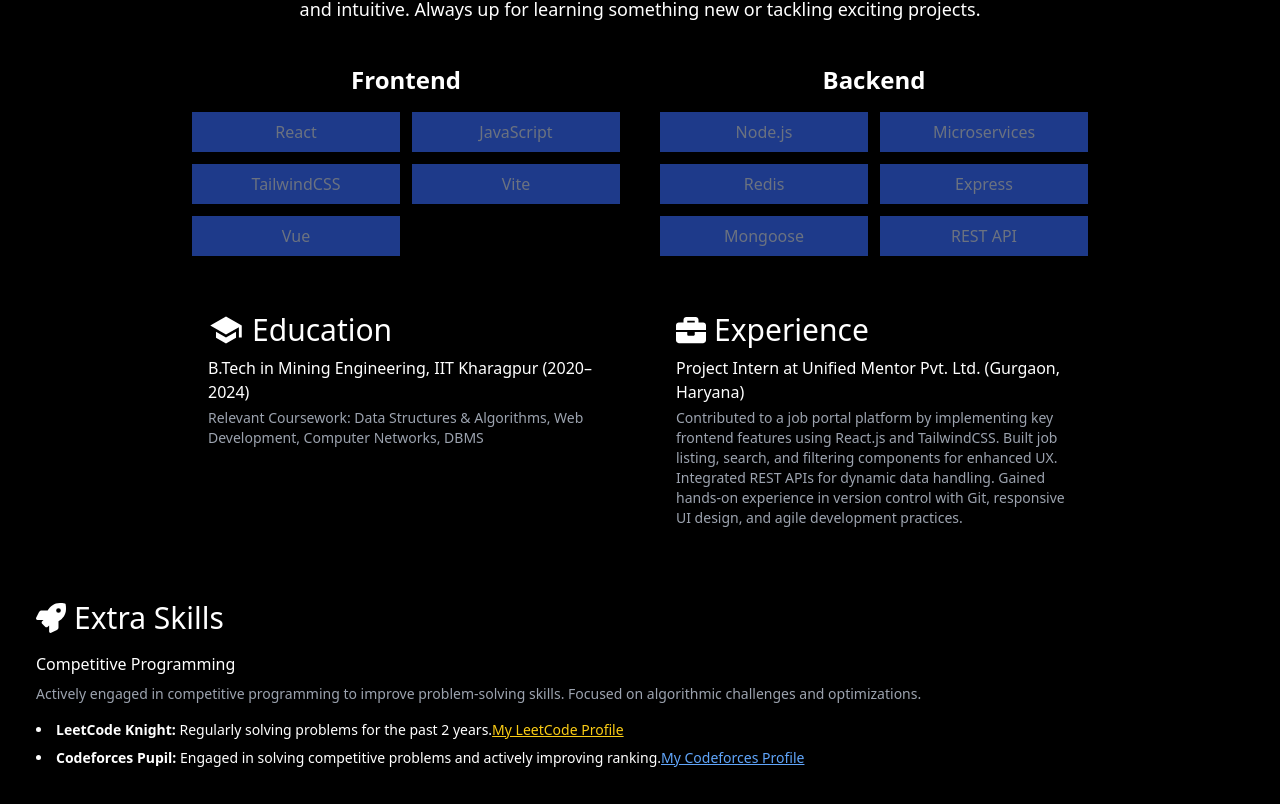
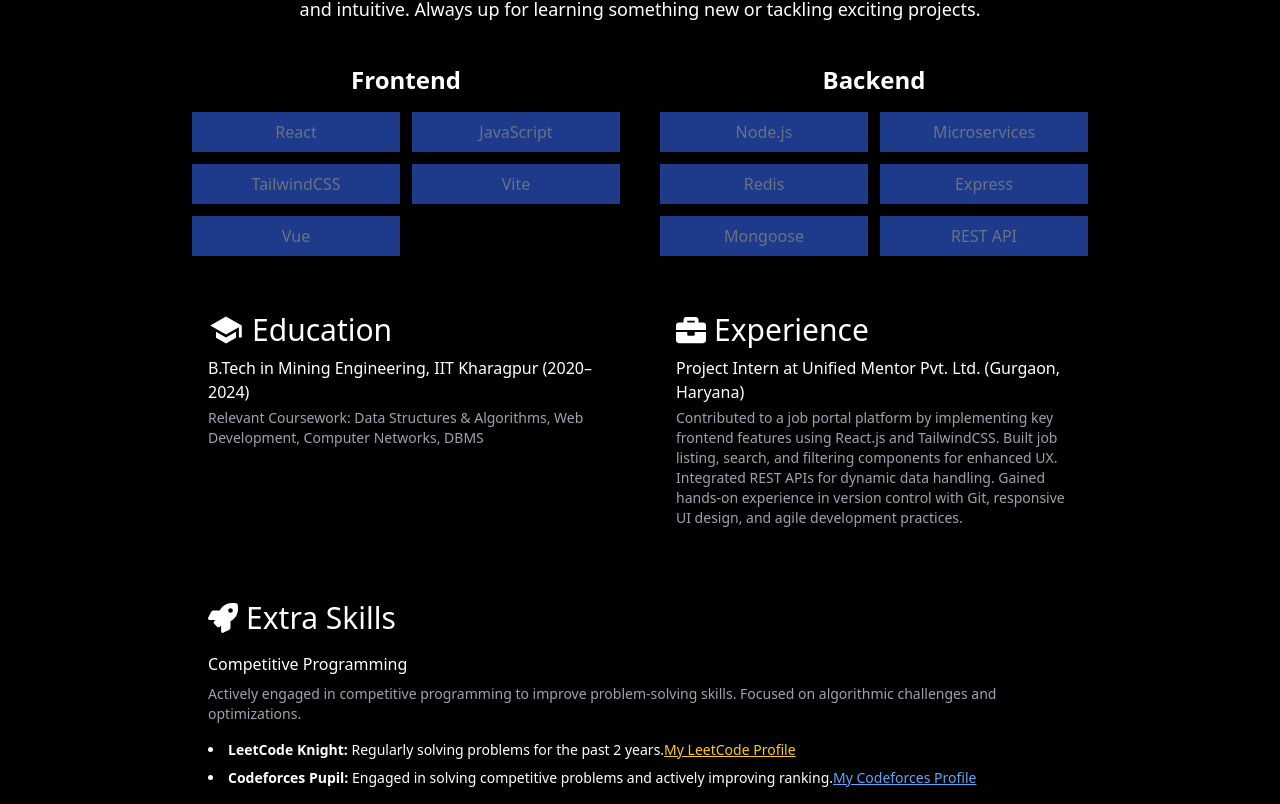
Before and after one commit to suryapeddireddy/portfolio, a React (Create React App) app: page /about in a window 1280 px wide. Shown: the part 224-1028 px from the top of the page. Built offline with nearby package versions, Linux system fonts and the light colour scheme.

Commit message:
resolved build error

```diff
--- a/src/components/Loadingscreen.jsx
+++ b/src/components/Loadingscreen.jsx
@@ -7,7 +7,7 @@ const Loadingscreen = ({ isloaded, setisloaded }) => {
     }, 2000);
 
     return () => clearTimeout(timer);
-  }, []);
+  }, [isloaded]);
 
   if (isloaded) return null;
 
--- a/src/pages/About.jsx
+++ b/src/pages/About.jsx
@@ -61,7 +61,6 @@ const About = () => {
         </div>
       </div>
       {/* Education + Experience */}
-      {/* Education + Experience */}
       <div className="flex flex-col md:flex-row gap-10 w-full max-w-4xl">
         {/* Education */}
         <div className="w-full md:w-1/2 p-4 rounded-md shadow-md hover:animate-vibrate">
@@ -96,7 +95,7 @@ const About = () => {
           </p>
         </div>
       </div>
-      <div className="w-full p-4 rounded-md shadow-md hover:animate-vibrate">
+      <div className="w-full p-4 rounded-md shadow-md hover:animate-vibrate max-w-4xl">
         <div className="text-3xl flex items-center gap-2 text-blue-400 mb-4">
           <FaRocket className="text-3xl" />
           <p>Extra Skills</p>
```
